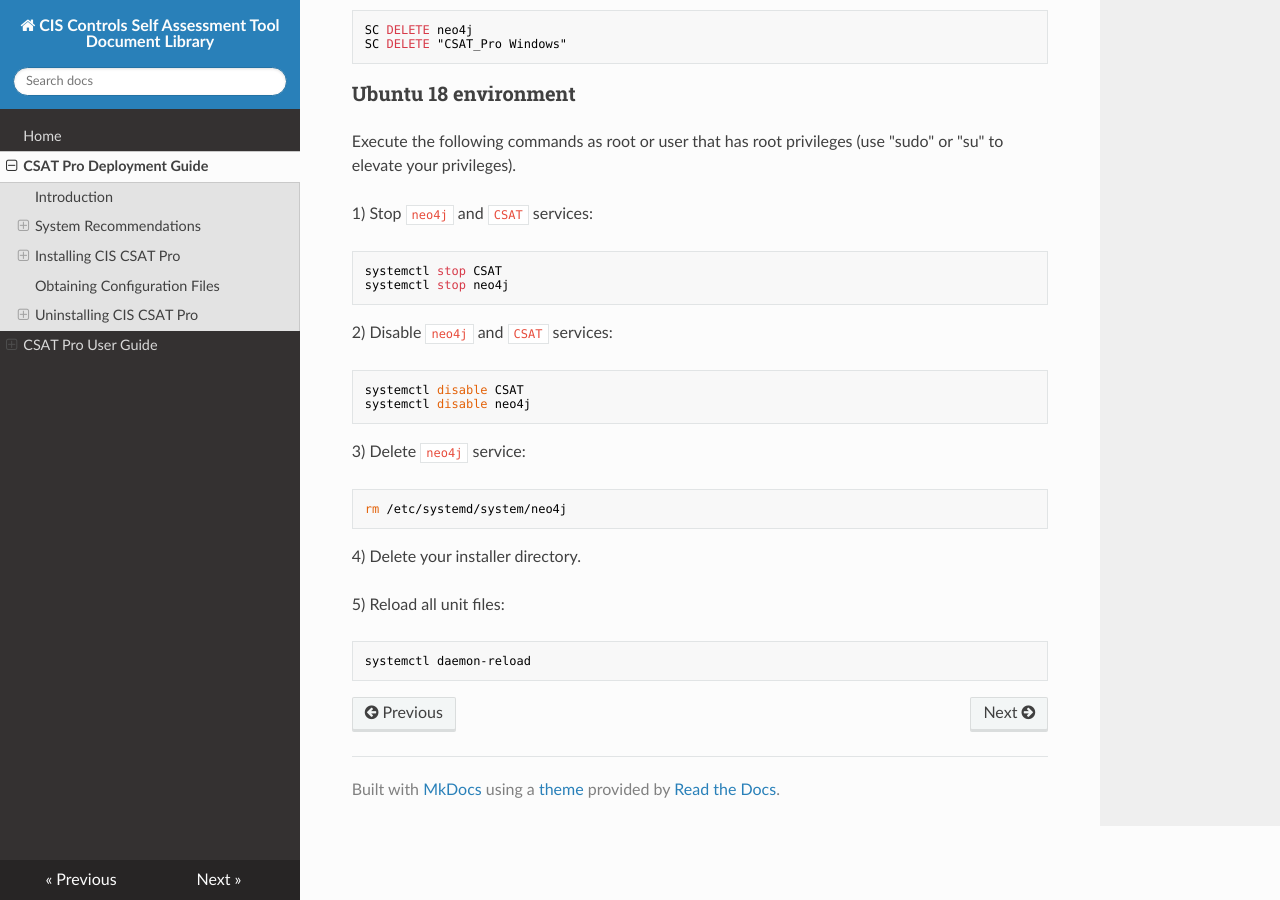
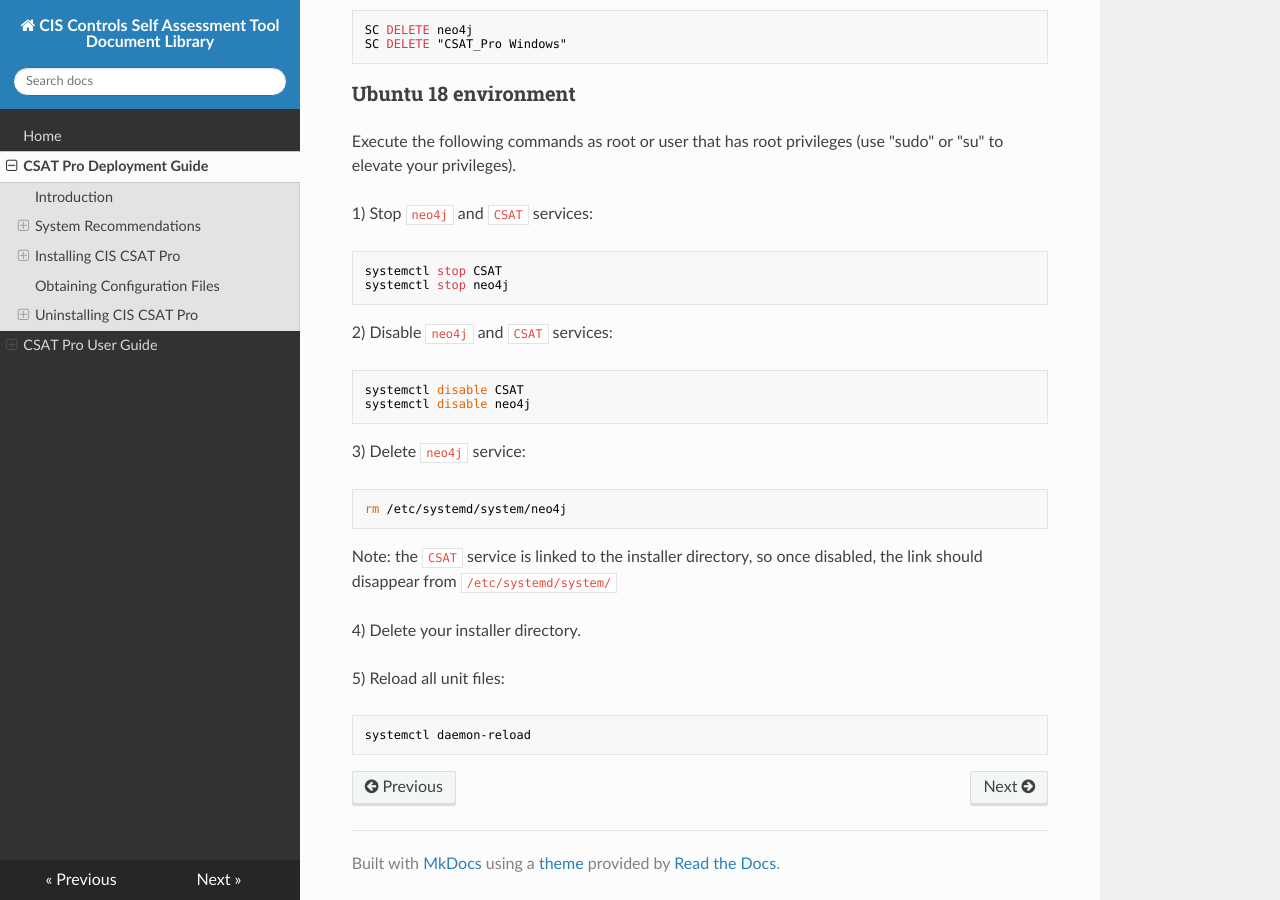
Before and after one commit to CISecurity/CSAT-Docs, an MkDocs documentation site: the page built from docs/source/CSAT Pro Deployment.md, in a window 1280 px wide and 900 px high, scrolled down 4290 px. Built offline with MkDocs 1.6.1, drawn with Linux system fonts in a browser that asks for light colours; nearby versions of some CDN libraries.

```diff
--- a/docs/source/CSAT Pro Deployment.md
+++ b/docs/source/CSAT Pro Deployment.md
@@ -133,6 +133,8 @@ Execute the following commands as root or user that has root privileges (use "su
 
 	rm /etc/systemd/system/neo4j
 
+Note: the `CSAT` service is linked to the installer directory, so once disabled, the link should disappear from `/etc/systemd/system/`
+
 4) Delete your installer directory.
 
 5) Reload all unit files:
```
